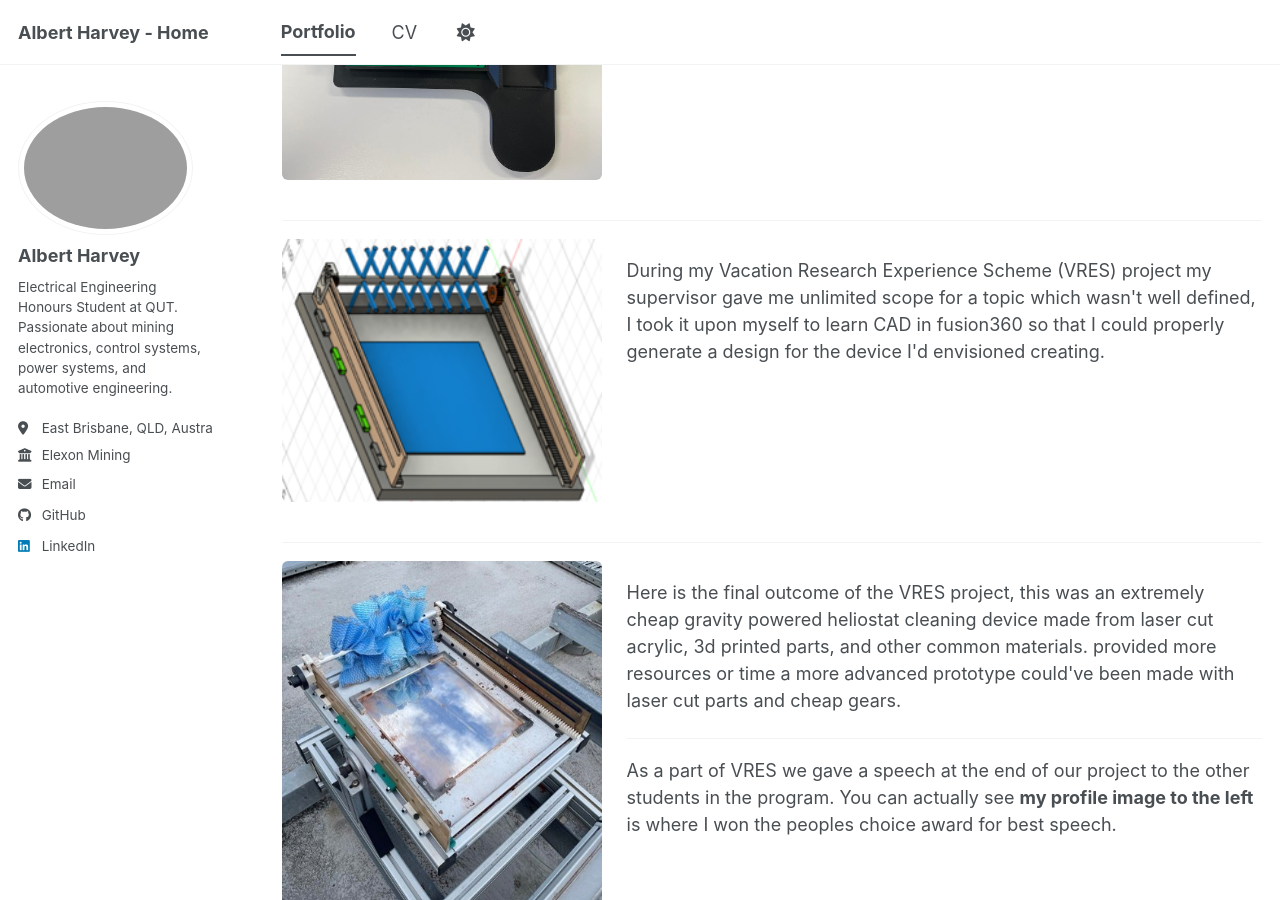
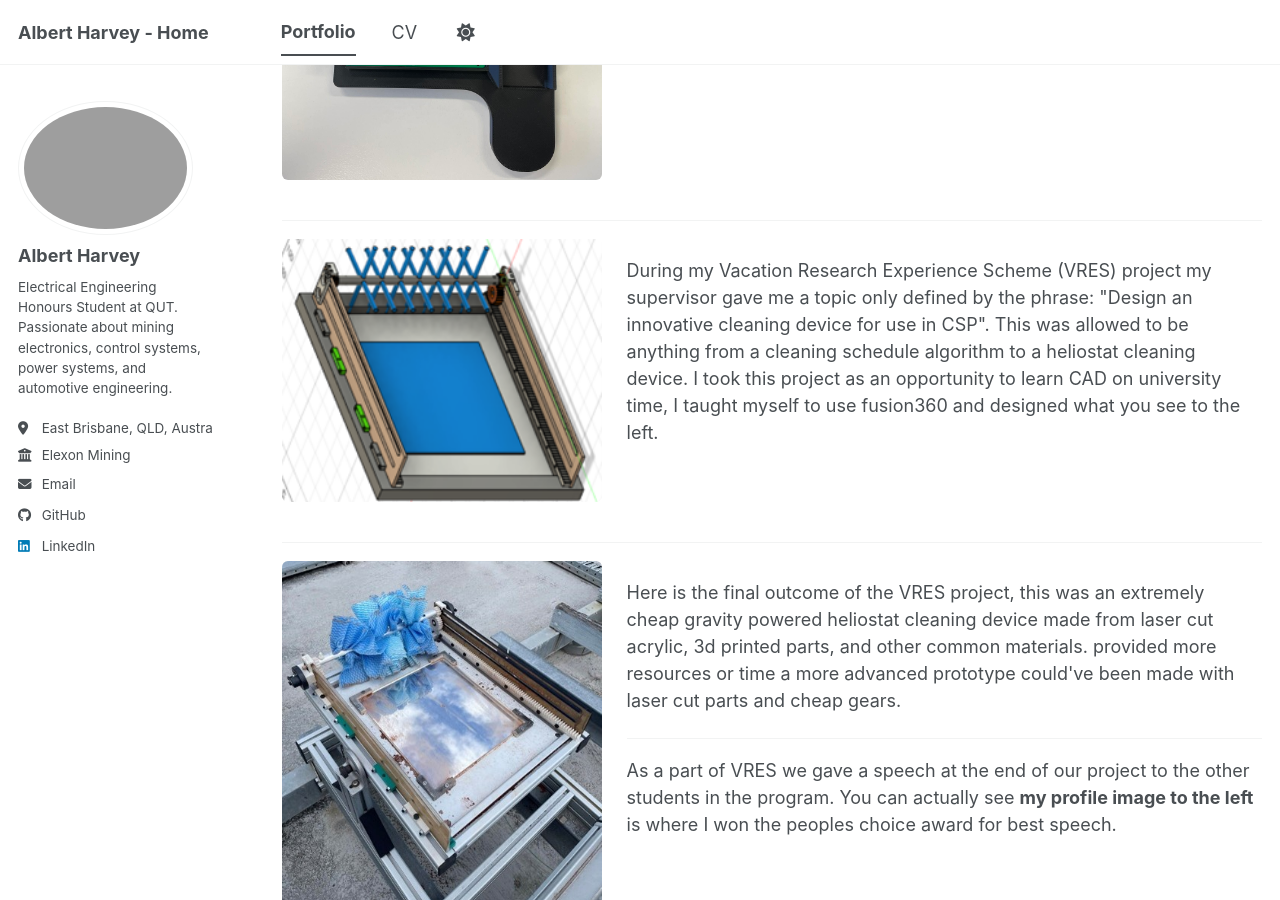
Before and after one commit to Albird-o/Albird-o.github.io, a Jekyll site: the page built from _pages/portfolio.html, in a window 1280 px wide and 900 px high, scrolled down 445 px. Built offline with Jekyll 4.4.1, drawn with Linux system fonts in a browser that asks for light colours; a script bundle is joined from its source files by our own code; library files that are not in the unit come from our copies.

Commit message:
Update portfolio.html
changed VRES description

```diff
--- a/_pages/portfolio.html
+++ b/_pages/portfolio.html
@@ -24,9 +24,10 @@ author_profile: true
   <img src="/images/VRESCAD.png" alt="VRES CAD model">
   <div class="project-text">
     <p>
-    During my Vacation Research Experience Scheme (VRES) project my supervisor gave me unlimited scope
-    for a topic which wasn't well defined, I took it upon myself to learn CAD in fusion360 so that
-    I could properly generate a design for the device I'd envisioned creating.
+    During my Vacation Research Experience Scheme (VRES) project my supervisor gave me a topic only defined by the phrase:
+    "Design an innovative cleaning device for use in CSP". This was allowed to be anything from a cleaning schedule
+    algorithm to a heliostat cleaning device. I took this project as an opportunity to learn CAD on university time, I
+    taught myself to use fusion360 and designed what you see to the left.
     </p>
   </div>
 </div>
```
